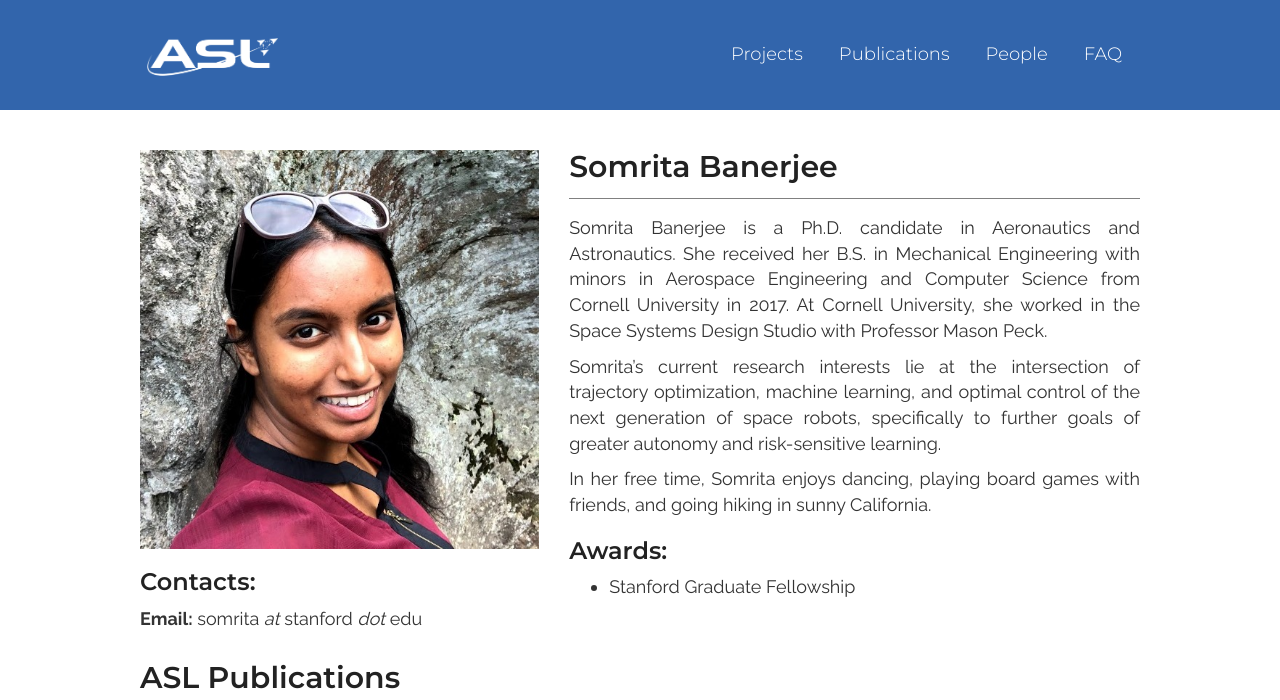
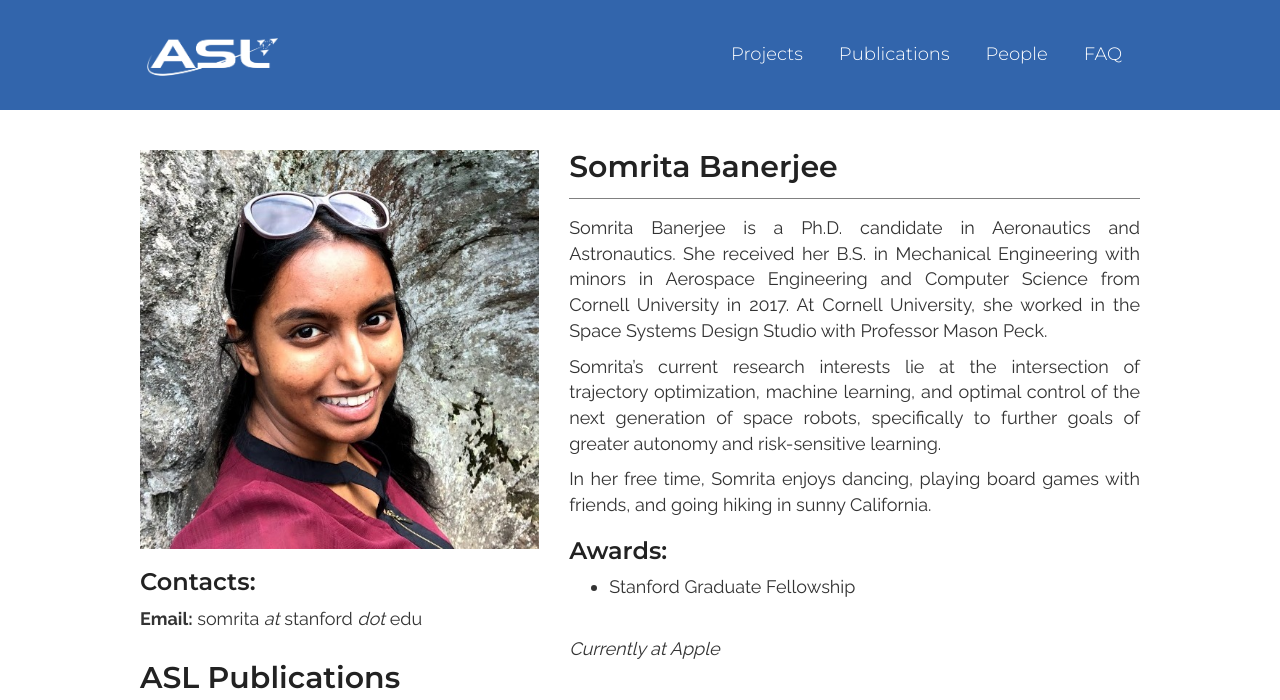
Before and after one commit to StanfordASL/StanfordASL.github.io, a Jekyll site: the page built from _people/somrita-banerjee.markdown, in a window 1280 px wide, cut to the strip 0-700 px from the top of the page. Built offline with Jekyll 4.4.1, drawn with Linux system fonts in a browser that asks for light colours.

Commit message:
Update somrita-banerjee.markdown

```diff
--- a/_people/somrita-banerjee.markdown
+++ b/_people/somrita-banerjee.markdown
@@ -3,8 +3,9 @@
 title:  "Somrita Banerjee"
 last:   "Banerjee"
 date:   2020-03-19 00:00:00 -0700
-position: phd
+position: alumni
 excerpt: "Planning and control for space robotics"
+current: "Apple"
 img: SomritaBanerjee.jpg
 email: somrita@stanford.edu
 ---
```
